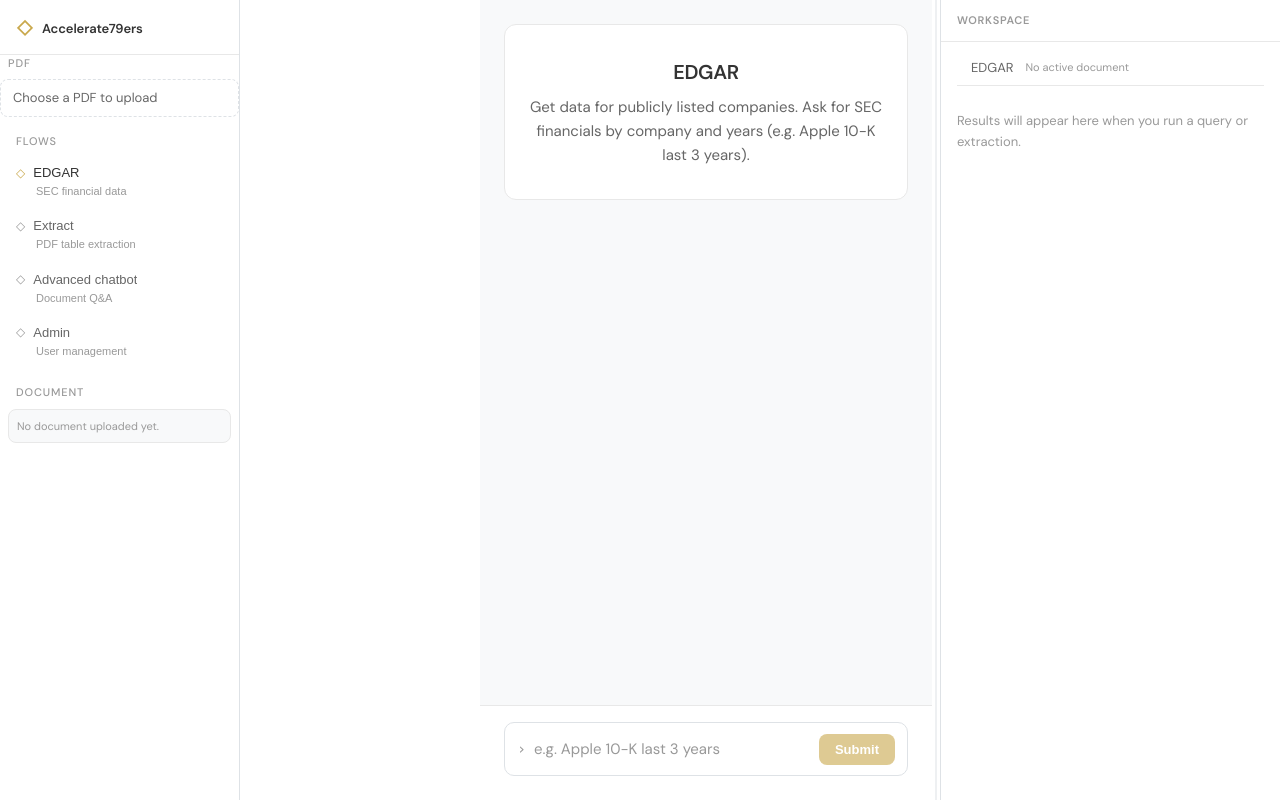
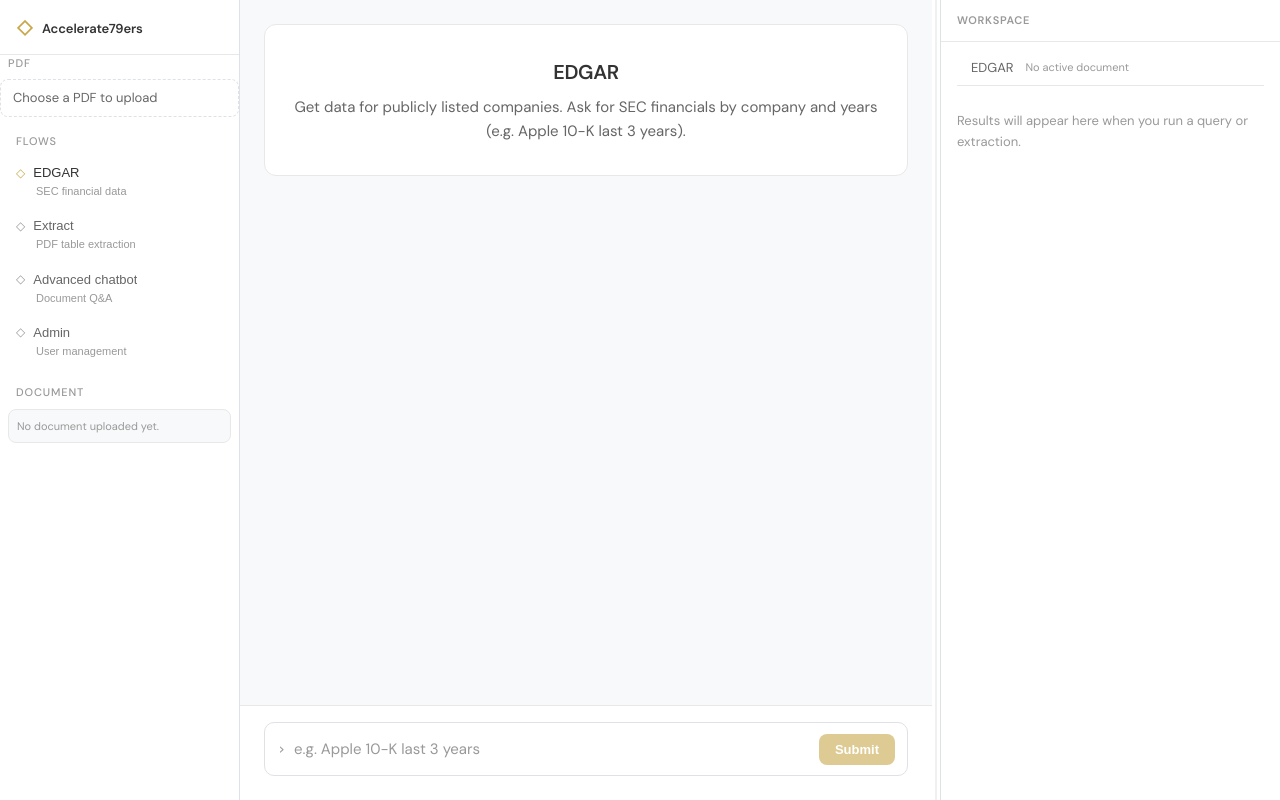
Before and after one commit to jordandavis032898/agentic-router-standalone, a React (Vite) app: page / in a window 1280 px wide. Built offline with nearby package versions, Linux system fonts and the light colour scheme.

Commit message:
Fix sidebar overlap - remove bad margin-left, fix flex shrink
Co-Authored-By: Claude Opus 4.6 <noreply@anthropic.com>

```diff
--- a/src/index.css
+++ b/src/index.css
@@ -573,8 +573,7 @@ button:disabled {
 
 .main-area {
   flex: 1 1 0;
-  min-width: 280px;
-  margin-left: 240px;
+  min-width: 0;
   display: flex;
   flex-direction: column;
   overflow: hidden;
@@ -951,10 +950,10 @@ button:disabled {
 
 /* Right panel — workspace mode: size to content first; drag handle to set manual width */
 .right-panel-workspace {
-  flex: 0 0 auto;
+  flex: 0 1 auto;
   width: max-content;
   min-width: 380px;
-  max-width: 90vw;
+  max-width: calc(100vw - 240px - 320px - 8px);
 }
 
 /* Draggable resize handle between main area and workspace panel */
```
Also changed, not shown: 4 other files (tests, documents, lock files or other folders).
